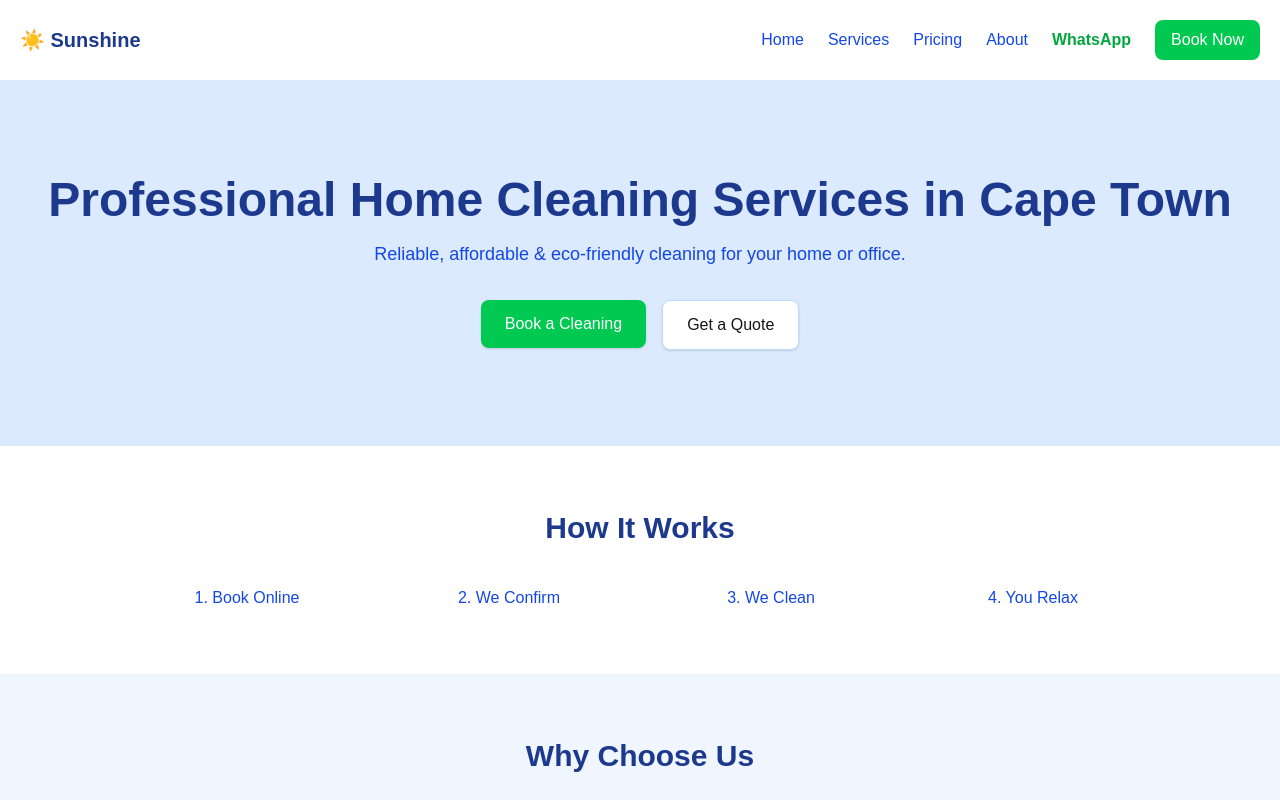
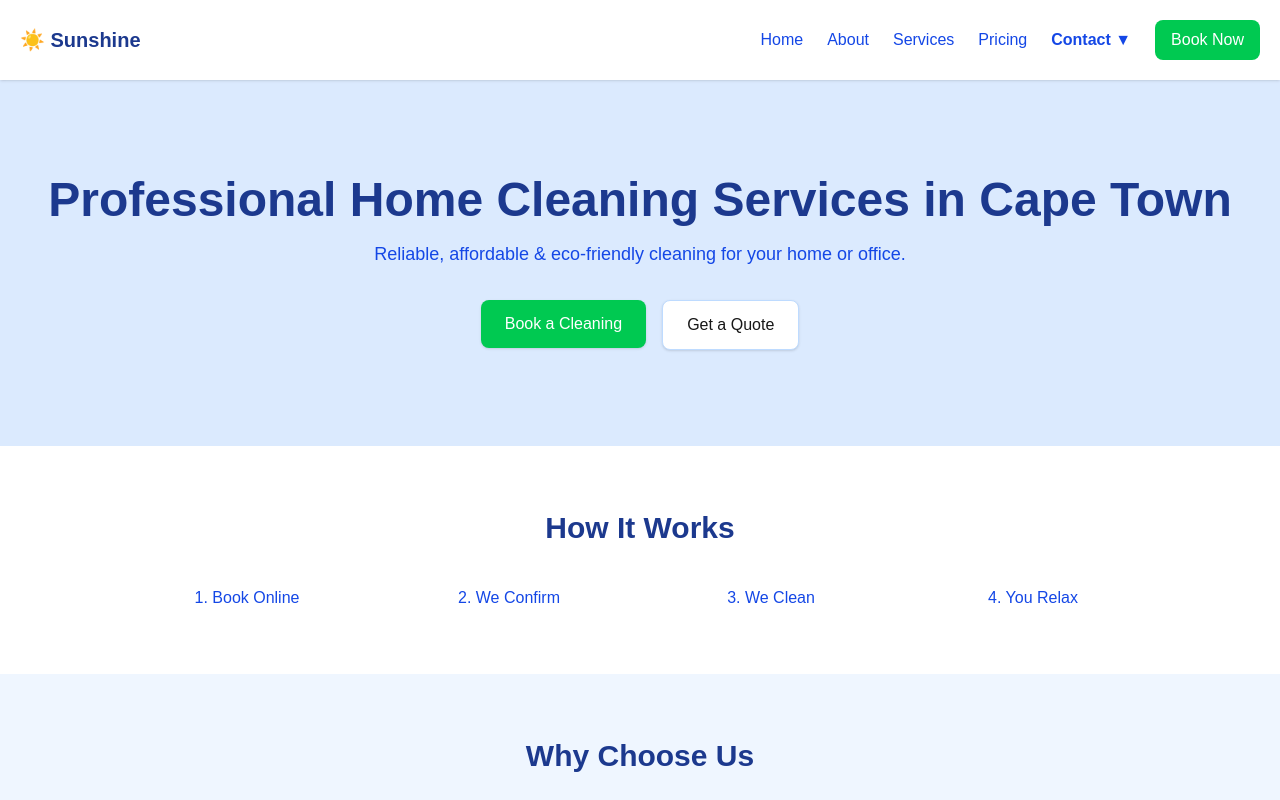
Before and after one commit to LiyemaKrele/sunshine-cleaning, a Next.js app: page / in a window 1280 px wide. Shown: the top 800 px of the page. Built offline with nearby package versions, Linux system fonts and the light colour scheme.

Commit message:
Updated navbar with contact dropdown

```diff
--- a/components/Navbar.tsx
+++ b/components/Navbar.tsx
@@ -1,26 +1,51 @@
+"use client";
+
 import Link from "next/link";
+import { useState } from "react";
 
 export default function Navbar() {
+  const [open, setOpen] = useState(false);
+
   return (
-    <nav className="flex justify-between items-center p-5 bg-white shadow">
+    <nav className="flex justify-between items-center p-5 bg-white shadow relative">
+      <h1 className="font-bold text-xl text-blue-900">☀️ Sunshine</h1>
 
-      <h1 className="font-bold text-xl text-blue-900">
-        ☀️ Sunshine
-      </h1>
-
-      <div className="space-x-6 text-blue-700 flex items-center">
-
+      <div className="flex items-center gap-6 text-blue-700">
+        {/* About moved next to Home */}
         <Link href="/">Home</Link>
+        <Link href="/about">About</Link>
         <Link href="/services">Services</Link>
         <Link href="/pricing">Pricing</Link>
-        <Link href="/about">About</Link>
 
-        <a
-          href="https://wa.me/27829944982"
-          className="text-green-600 font-semibold"
-        >
-          WhatsApp
-        </a>
+        {/* Contact dropdown */}
+        <div className="relative">
+          <button
+            onClick={() => setOpen(!open)}
+            className="font-semibold text-blue-700"
+          >
+            Contact ▼
+          </button>
+
+          {open && (
+            <div className="absolute right-0 mt-2 bg-white shadow-lg rounded-lg p-3 w-52 z-50">
+              <a
+                href="https://wa.me/27829944982"
+                target="_blank"
+                rel="noopener noreferrer"
+                className="block p-2 hover:bg-gray-100 rounded"
+              >
+                💬 WhatsApp
+              </a>
+
+              <a
+                href="mailto:info@sunshinecleaning.co.za"
+                className="block p-2 hover:bg-gray-100 rounded"
+              >
+                ✉️ Email
+              </a>
+            </div>
+          )}
+        </div>
 
         <Link
           href="/contact"
@@ -28,7 +53,6 @@ export default function Navbar() {
         >
           Book Now
         </Link>
-
       </div>
     </nav>
   );
```
